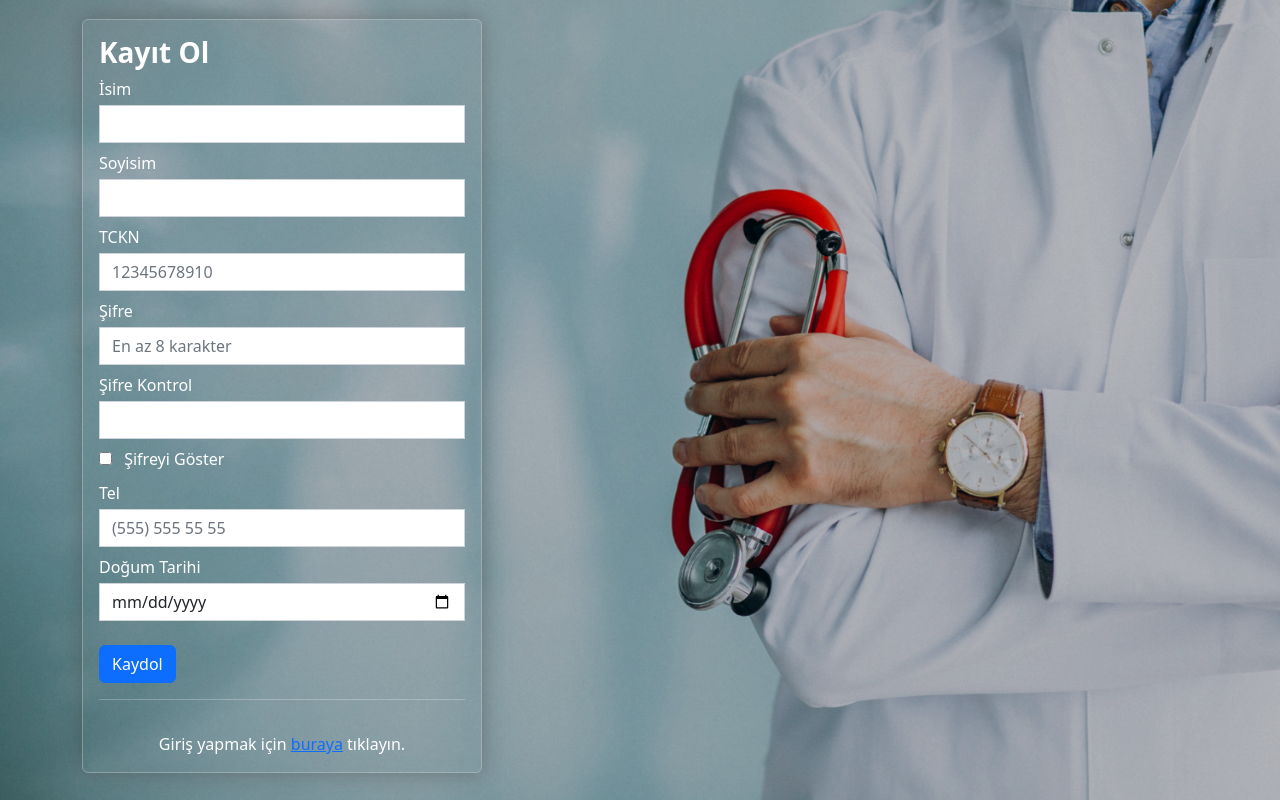
After one commit to AnLaKiii/Hastane-Kay-t-Sistemi, a PHP site: page /create-account.php in a window 1280 px wide. The commit adds this page. Run offline with PHP 8.4, Linux system fonts and the light colour scheme.

Commit message:
28.11.2023-00.17

```diff
--- /dev/null
+++ b/create-account.php
@@ -0,0 +1,77 @@
+<!DOCTYPE html>
+<html lang="tr">
+<head>
+    <meta charset="UTF-8">
+    <meta name="viewport" content="width=device-width, initial-scale=1.0">
+    <title>Kaydol</title>
+    <link rel="stylesheet" href="css/bootstrap.min.css">
+    <link rel="stylesheet" href="css/style.css">
+</head>
+<body class="position-relative">
+    <div id="login-main-page-background"></div>
+    <div id="login-main-page";>
+        <div class="container">
+            <div class="card bg-transparent mb-2">
+                <div class="login-card-background"></div>
+                <div class="card-body">
+                    <h3 class="fw-bold title">Kayıt Ol</h3>
+                    <form id="kaydol" action="">
+                        <label for="name">İsim</label>
+                        <input class="form-control mb-2 mt-1" type="text" name="name" id="name">
+                        <label for="lastName">Soyisim</label>
+                        <input class="form-control mb-2 mt-1" type="text" name="lastName" id="lastName">
+                        <label for="tckn">TCKN</label>
+                        <input class="form-control mb-2 mt-1 inputNumber" placeholder="12345678910" type="text" maxlength="11" minlength="11" name="tckn" id="logintckn">
+                        <label for="password">Şifre</label>
+                        <input class="form-control mb-2 mt-1" placeholder="En az 8 karakter" type="password" minlength="8" name="password" id="loginPassword">
+                        <label for="passwordCheck">Şifre Kontrol</label>
+                        <input class="form-control mb-2 mt-1" type="password" minlength="8" name="passwordCheck" id="loginPasswordCheck" title="Şifreler aynı değil">
+                        <p class="text-danger" id="passWar" style="display: none;">Şifre uyuşmuyor</p>
+                        <input class="mb-3" type="checkbox" name="showPass" id="showPass">
+                        <label for="showPass" class="ms-2">Şifreyi Göster</label>
+                        <br>
+                        <label for="tel">Tel</label>
+                        <input class="form-control mb-2 mt-1 inputNumber" type="tel" name="tel" id="tel" placeholder="(555) 555 55 55">
+                        <label for="date">Doğum Tarihi</label>
+                        <input class="form-control mb-4 mt-1" type="date" name="date" id="date">
+                        <button type="submit" class="btn btn-primary ms-auto">Kaydol</button>
+                    </form>
+                    <hr>
+                </div>
+                <p class="px-2 text-center text-wrap" style="max-width: 400px;">Giriş yapmak için <a href="login.php">buraya</a> tıklayın.</p>
+
+            </div>
+        </div>
+    </div>
+</body>
+</html>
+
+<script src="js/bootstrap.bundle.min.js"></script>
+<script>
+var inputNumber = document.querySelectorAll(".inputNumber");
+for (var i = 0; i < inputNumber.length ; i++){
+    inputNumber[i].addEventListener("keydown", function(event){
+        if(!isNaN(event.key) || event.key == "Backspace"){
+        }
+        else{
+            event.preventDefault();
+        }
+    });
+}
+var showCheckBox = document.getElementById("showPass");
+var password = document.getElementById("loginPassword");
+var passwordCheck = document.getElementById("loginPasswordCheck");
+showCheckBox.addEventListener("click",function(){
+    if(showCheckBox.checked){password.type = "text"; passwordCheck.type = "text";}
+    else{password.type = "password"; passwordCheck.type = "password";}
+});
+
+var passWar = document.getElementById("passWar");
+var kaydol = document.getElementById("kaydol");
+kaydol.addEventListener("submit",function(event){
+    event.preventDefault();
+    if(password.value != passwordCheck.value){
+        passWar.style.display = "flex";
+    }
+});
+</script>
```
Also changed, not shown: login.php (+25 -7 lines).
